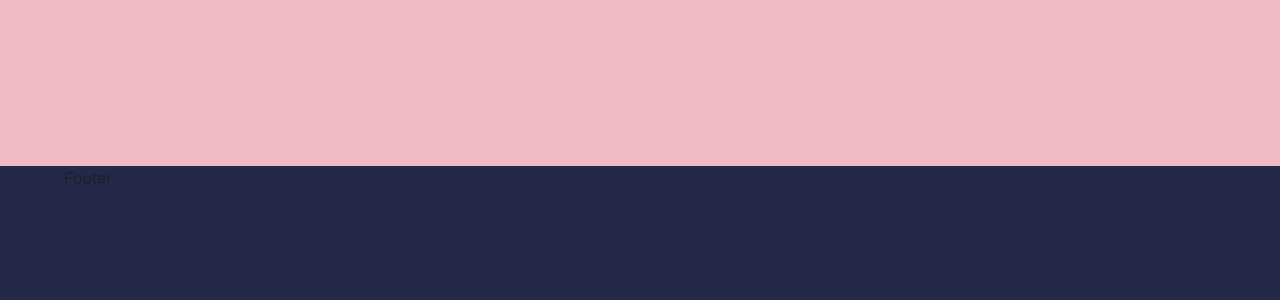
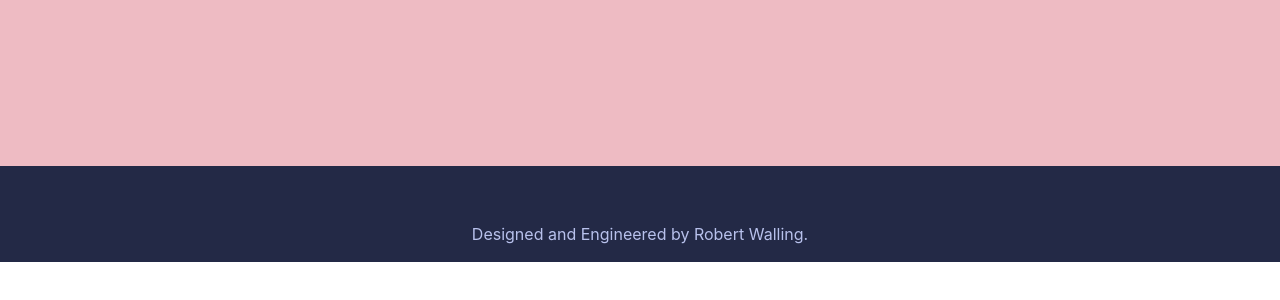
Before and after one commit to RWalling21/RW-Portfolio, a React (Create React App) app in the folder portfolio/: page / in a window 1280 px wide. Shown: the part 4158-4458 px from the top of the page. After the commit the page ends 4420 px from the top, so only its background shows below. Built offline with nearby package versions, Linux system fonts and the light colour scheme; the HTML template or start-up script is replaced by a standard one.

Commit message:
Styled footer

```diff
--- a/portfolio/src/footer/Footer.tsx
+++ b/portfolio/src/footer/Footer.tsx
@@ -1,15 +1,23 @@
 import React from "react";
-import { Box } from "@chakra-ui/react";
+import { Flex, Text } from "@chakra-ui/react";
 
 const Footer: React.FC = () => {
     return (
-        <Box
-            bg="elements.background"
-            height="50vh"
+        <Flex
+            bg="navy.background"
+            height="10vh"
             pr="4rem" pl="4rem"
+            justify="center"
+            align="flex-end"
+            mb="1rem"
         >
-            <h1> Footer </h1>
-        </Box>
+            <Text
+                fontSize="md"
+                color="navy.paragraph"
+            >
+                Designed and Engineered by Robert Walling.
+            </Text>
+        </Flex>
     )
 };
 
```
